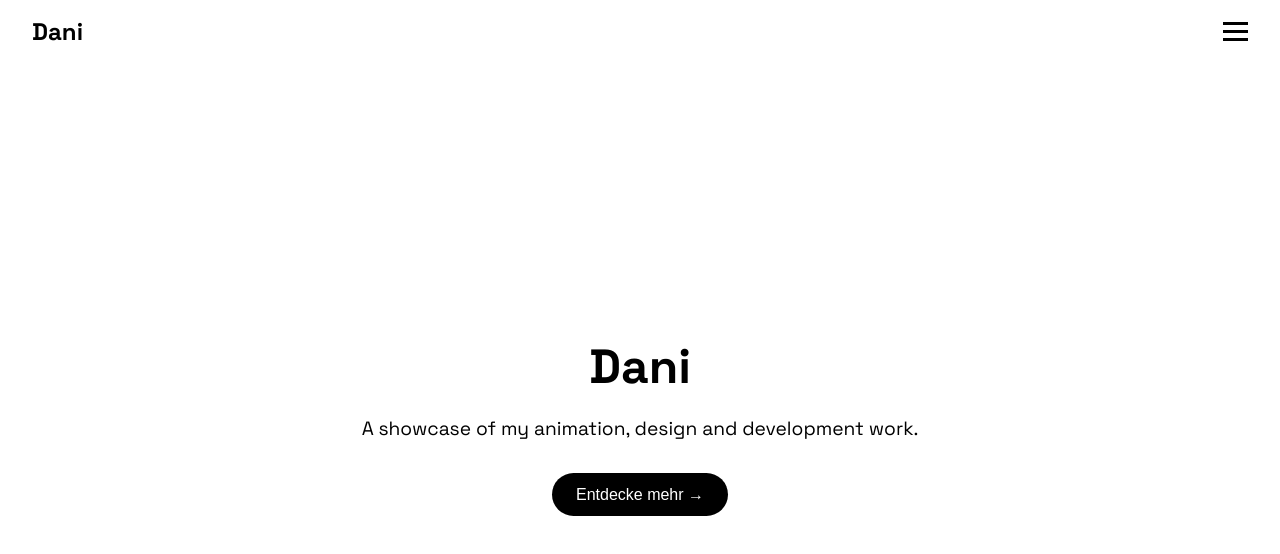
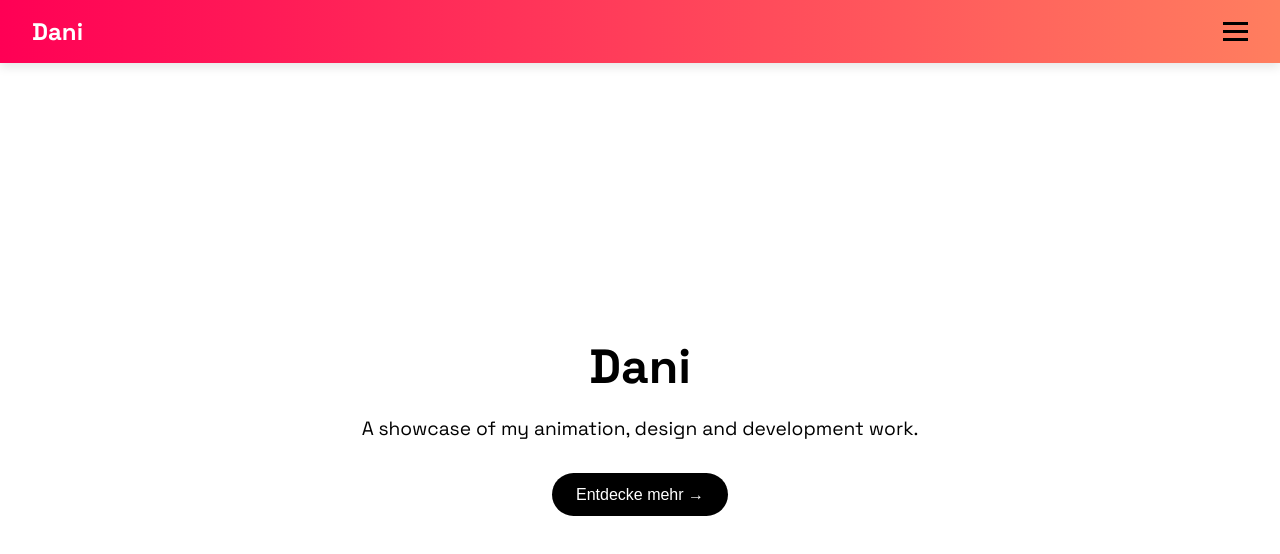
Before and after one commit to inbetweened/portfolio, a Next.js app: page / in a window 1280 px wide. Shown: the top 554 px of the page. Built offline with nearby package versions, Linux system fonts and the light colour scheme.

Commit message:
Update Navbar.module.css

```diff
--- a/styles/Navbar.module.css
+++ b/styles/Navbar.module.css
@@ -3,12 +3,14 @@
   top: 0;
   left: 0;
   width: 100%;
-  padding: 1rem 2rem;
+  z-index: 50;
   display: flex;
   justify-content: space-between;
   align-items: center;
-  z-index: 100;
-  background: white;
+  padding: 1rem 2rem;
+  background: linear-gradient(90deg, #FF0055, #FF7E5F); /* Beispiel-Gradient */
+  color: white;
+  box-shadow: 0 4px 10px rgba(0, 0, 0, 0.1);
 }
 
 .logo {
```
